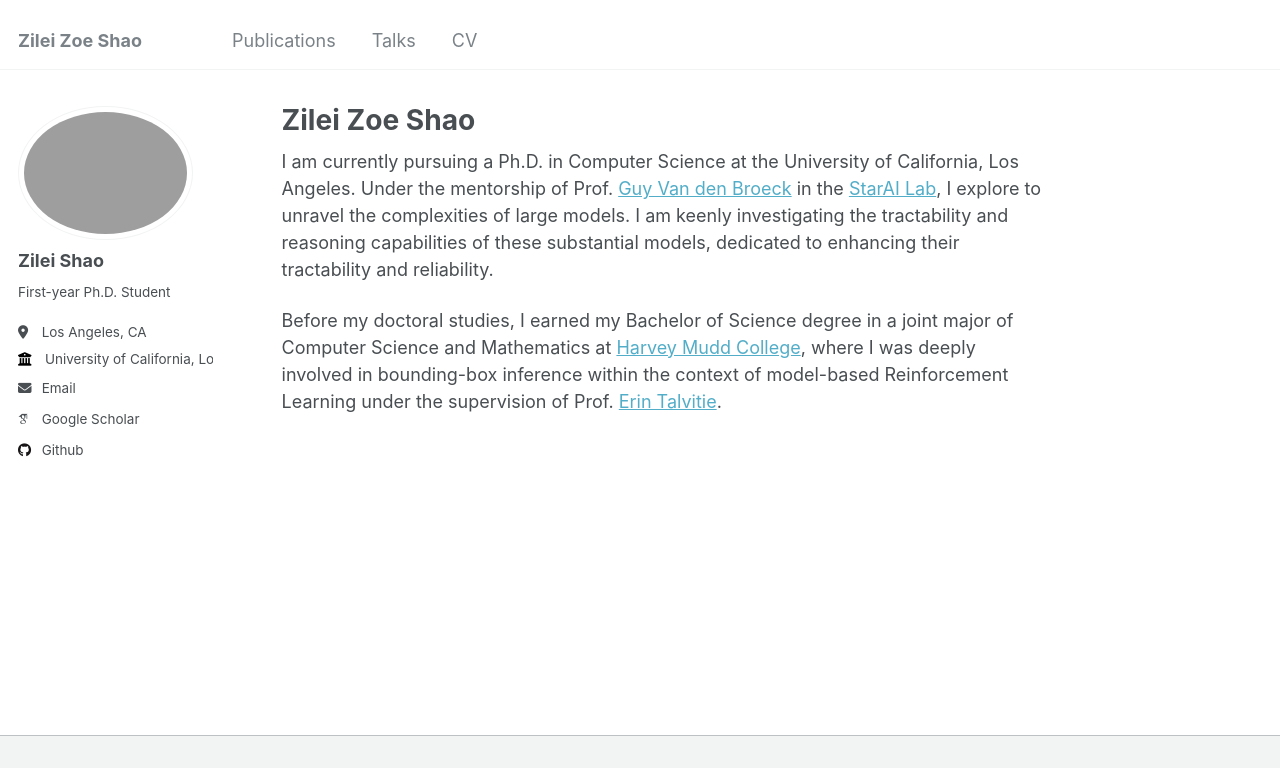
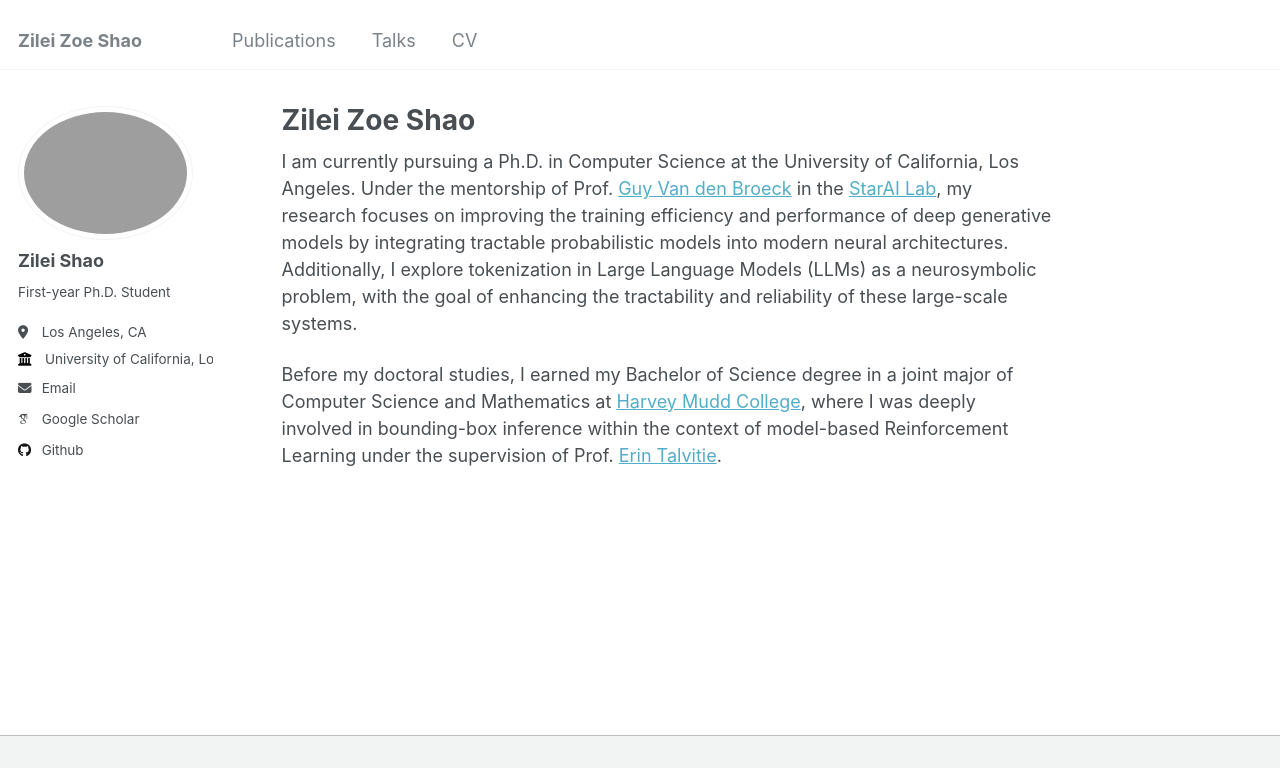
Before and after one commit to zoeshao0425/zoeshao0425.github.io, a Jekyll site: the page built from _pages/about.md, in a window 1280 px wide and 964 px high, cut to the strip 0-768 px from the top of the window. Built offline with Jekyll 4.4.1, drawn with Linux system fonts in a browser that asks for light colours; some web fonts are replaced.

Commit message:
update description

```diff
--- a/_pages/about.md
+++ b/_pages/about.md
@@ -7,6 +7,6 @@ redirect_from:
   - /about.html
 ---
 
-I am currently pursuing a Ph.D. in Computer Science at the University of California, Los Angeles. Under the mentorship of Prof. [Guy Van den Broeck](https://web.cs.ucla.edu/~guyvdb/) in the [StarAI Lab](http://starai.cs.ucla.edu/members/), I explore to unravel the complexities of large models. I am keenly investigating the tractability and reasoning capabilities of these substantial models, dedicated to enhancing their tractability and reliability.
+I am currently pursuing a Ph.D. in Computer Science at the University of California, Los Angeles. Under the mentorship of Prof. [Guy Van den Broeck](https://web.cs.ucla.edu/~guyvdb/) in the [StarAI Lab](http://starai.cs.ucla.edu/members/), my research focuses on improving the training efficiency and performance of deep generative models by integrating tractable probabilistic models into modern neural architectures. Additionally, I explore tokenization in Large Language Models (LLMs) as a neurosymbolic problem, with the goal of enhancing the tractability and reliability of these large-scale systems.
 
 Before my doctoral studies, I earned my Bachelor of Science degree in a joint major of Computer Science and Mathematics at [Harvey Mudd College](https://www.hmc.edu), where I was deeply involved in bounding-box inference within the context of model-based Reinforcement Learning under the supervision of Prof. [Erin Talvitie](https://sites.google.com/g.hmc.edu/erinjtalvitie).
```
